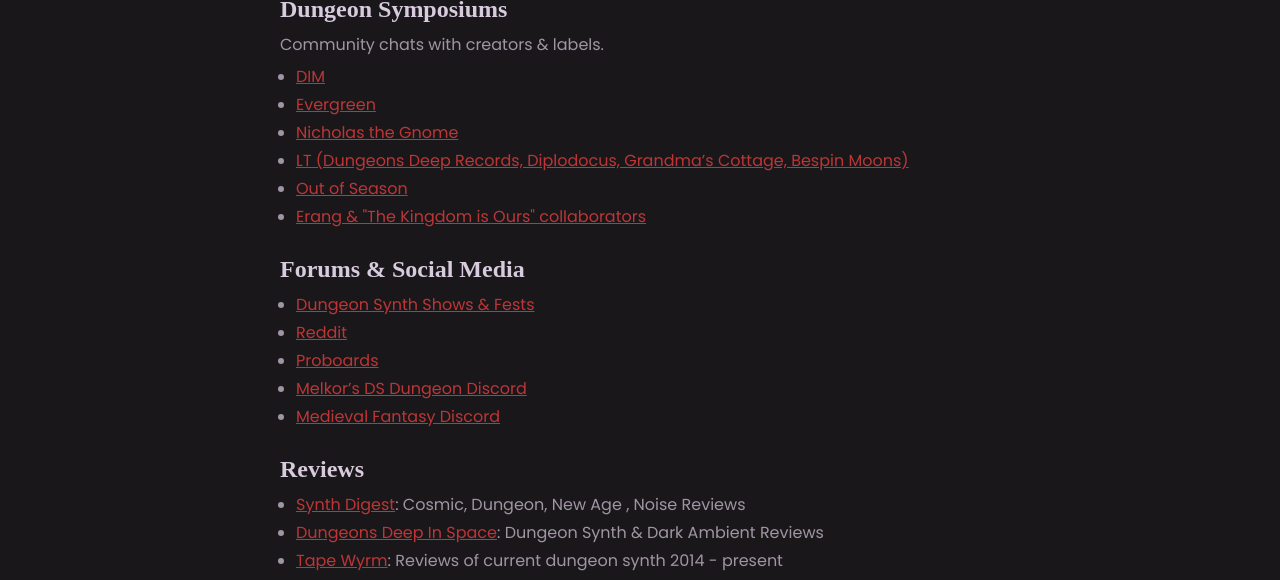
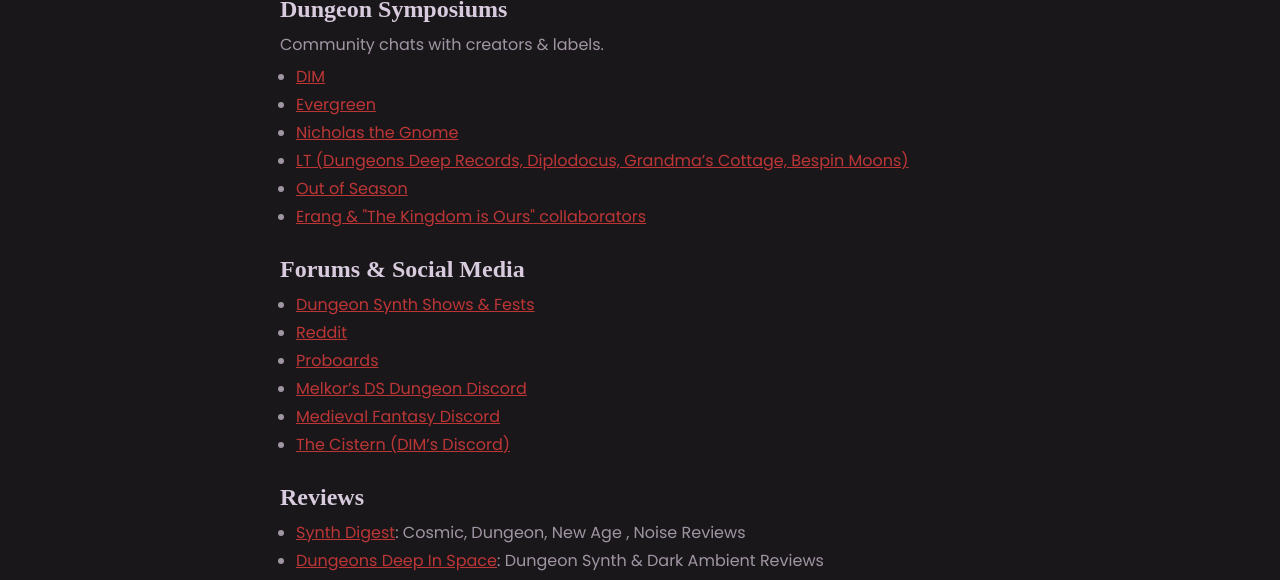
Before and after one commit to awrennuit/dungeon-synth-neocities, a plain HTML site: page public/community.html in a window 1280 px wide. Shown: the part 186-766 px from the top of the page. Drawn offline with Linux system fonts and the light colour scheme; a web font is replaced by a local one.

Commit message:
add discord server

```diff
--- a/public/community.html
+++ b/public/community.html
@@ -158,7 +158,7 @@
           </li>
           <li>
             <a
-              href="https://www.reddit.com/r/DungeonSynth/comments/qqamkf/melkors_ds_dungeon_discord_server_open_invite/"
+              href="https://www.reddit.com/r/DungeonSynth/comments/qqamkf/melkors_ds_dungeon_discord_server_open_invite"
               target="_blank"
               rel="noopener noreferrer"
               >Melkor’s DS Dungeon Discord</a
@@ -166,10 +166,18 @@
           </li>
           <li>
             <a
-              href="https://www.reddit.com/r/DungeonSynth/comments/1d9zc7m/a_discord_for_all_i_have_made_a_medieval_themed/"
+              href="https://www.reddit.com/r/DungeonSynth/comments/1d9zc7m/a_discord_for_all_i_have_made_a_medieval_themed"
               target="_blank"
               rel="noopener noreferrer"
               >Medieval Fantasy Discord</a
+            >
+          </li>
+          <li>
+            <a
+              href="https://www.reddit.com/r/DungeonSynth/comments/1ns9h20/join_the_cistern_on_discord_for_a_growing"
+              target="_blank"
+              rel="noopener noreferrer"
+              >The Cistern (DIM’s Discord)</a
             >
           </li>
         </ul>
```
